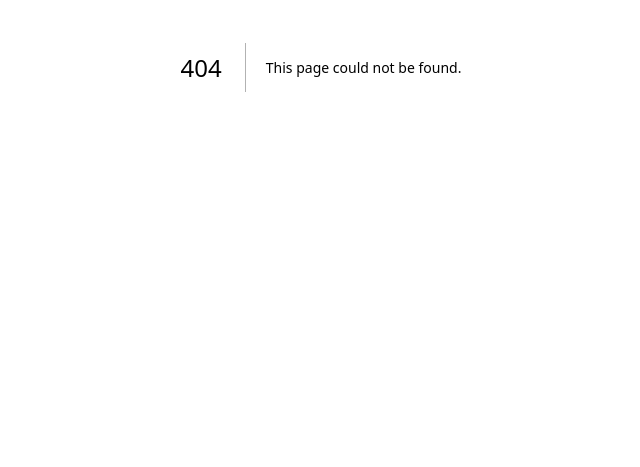
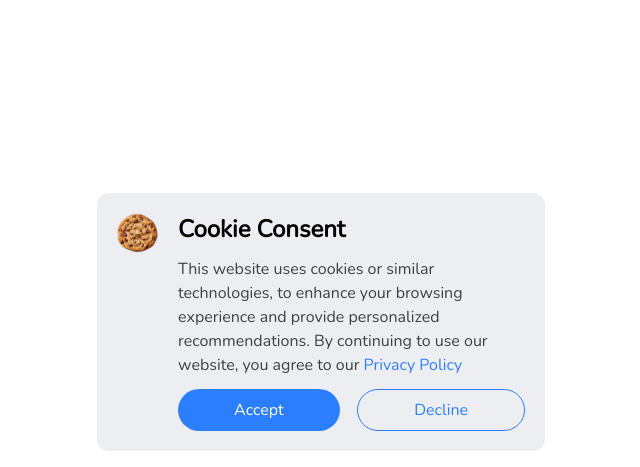
Before and after one commit to Abdouxone/mini-projects, a Next.js app: page /cookies/cookie4 in a window 1280 px wide. Before the commit this address had no page. Shown: the part 333-800 px from the top of the page, without its empty margins (319-959 px from the left). Built offline with nearby package versions, Linux system fonts and the light colour scheme; a web font is replaced by a local one.

Commit message:
adding cookie 4

```diff
--- /dev/null
+++ b/app/cookies/cookie4/page.tsx
@@ -0,0 +1,32 @@
+export default function Cookie() {
+  return (
+    <div className="fixed bottom-4 flex  justify-center w-full">
+      <div className=" bg-gray-200/70 max-w-md p-5 rounded-xl w-full space-x-5 flex">
+        <img
+          src="/cookies/images/cookie/img-1.png"
+          alt="cookie"
+          className="h-10"
+        />
+        <div className="flex font-nunito flex-col space-y-3">
+          <h2 className="text-2xl font-semibold">Cookie Consent</h2>
+          <p className="text-zinc-700 text-base font-normal">
+            This website uses cookies or similar technologies, to enhance your
+            browsing experience and provide personalized recommendations. By
+            continuing to use our website, you agree to our{" "}
+            <a href="#" className="text-blue-500">
+              Privacy Policy
+            </a>
+          </p>
+          <div className="flex justify-between ">
+            <button className="bg-blue-500 cursor-pointer hover:bg-blue-700 transition-all duration-500  px-14 py-2 rounded-full text-white">
+              Accept
+            </button>
+            <button className="border text-blue-500 cursor-pointer hover:bg-blue-700 hover:text-white transition-all duration-500 border-blue-500 rounded-full px-14 py-2">
+              Decline
+            </button>
+          </div>
+        </div>
+      </div>
+    </div>
+  );
+}
```
